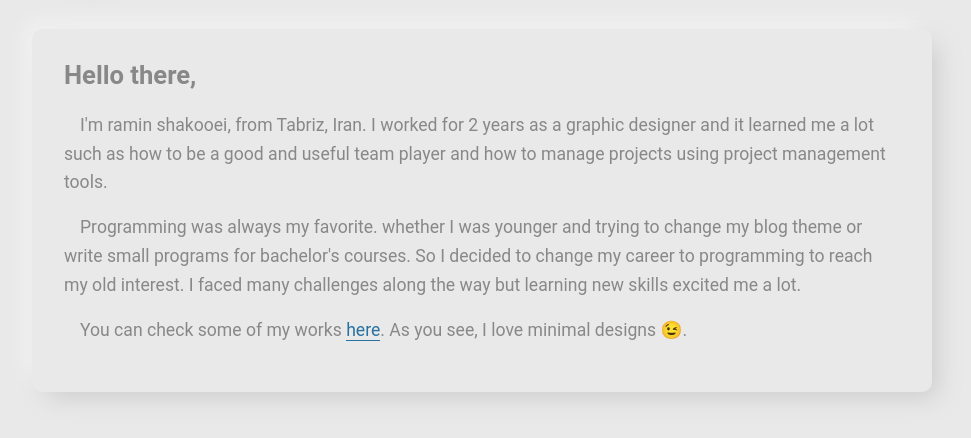
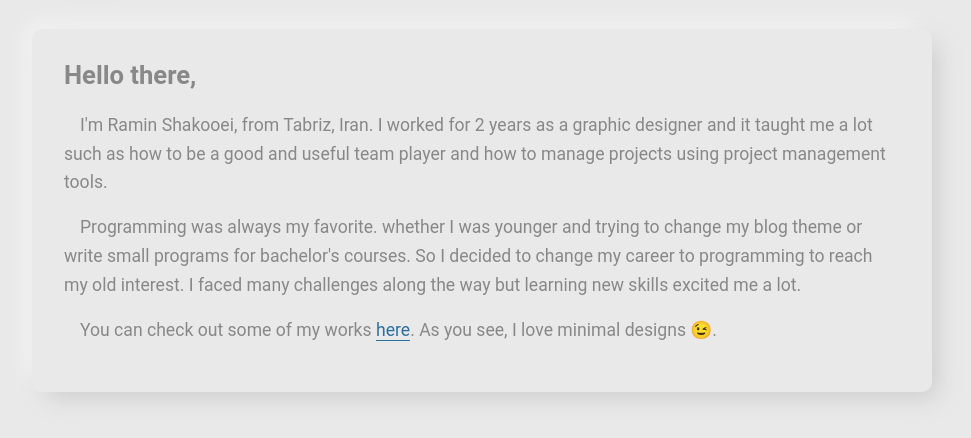
Before and after one commit to itsramin/itsramin, a plain HTML site: page index.html in a window 1280 px wide. Shown: the part 202-640 px from the top of the page, without its empty margins (158-1129 px from the left). Drawn offline with Linux system fonts and the light colour scheme; a web font is replaced by a local one.

Commit message:
summary corrected

```diff
--- a/index.html
+++ b/index.html
@@ -37,9 +37,9 @@
           <!-- I'm a junior front-end developer from Tabriz, Iran. Worked for 2
             years as a graphic designer. I love minimal designes as you see :) -->
           <p>
-            I'm ramin shakooei, from Tabriz, Iran. I worked for 2 years as a
-            graphic designer and it learned me a lot such as how to be a good
-            and useful team player and how to manage projects using project
+            I'm Ramin Shakooei, from Tabriz, Iran. I worked for 2 years as a
+            graphic designer and it taught me a lot such as how to be a good and
+            useful team player and how to manage projects using project
             management tools.
           </p>
           <p>
@@ -50,7 +50,7 @@
             skills excited me a lot.
           </p>
           <p>
-            You can check some of my works
+            You can check out some of my works
             <span class="btn--project">here</span>. As you see, I love minimal
             designs 😉.
           </p>
```
